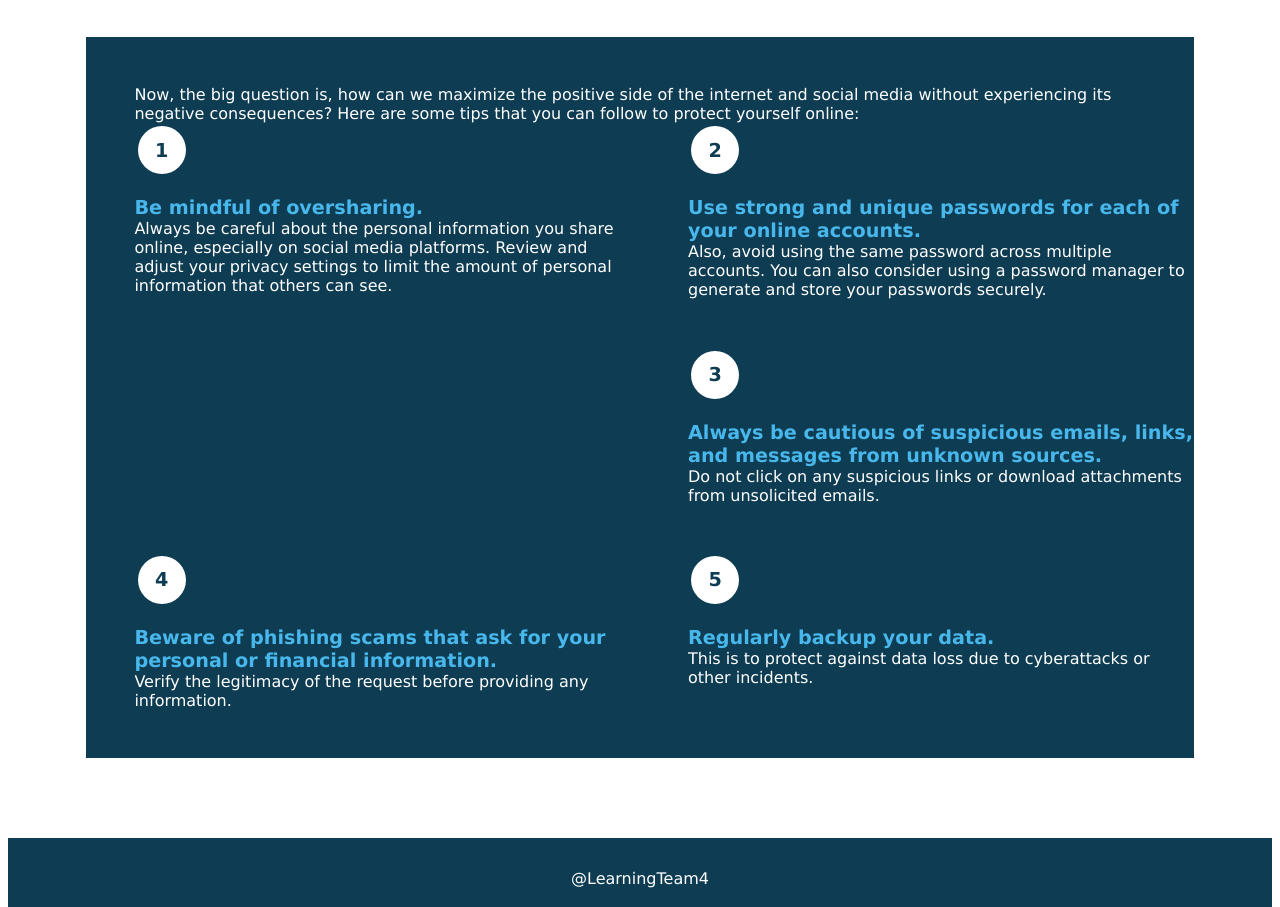
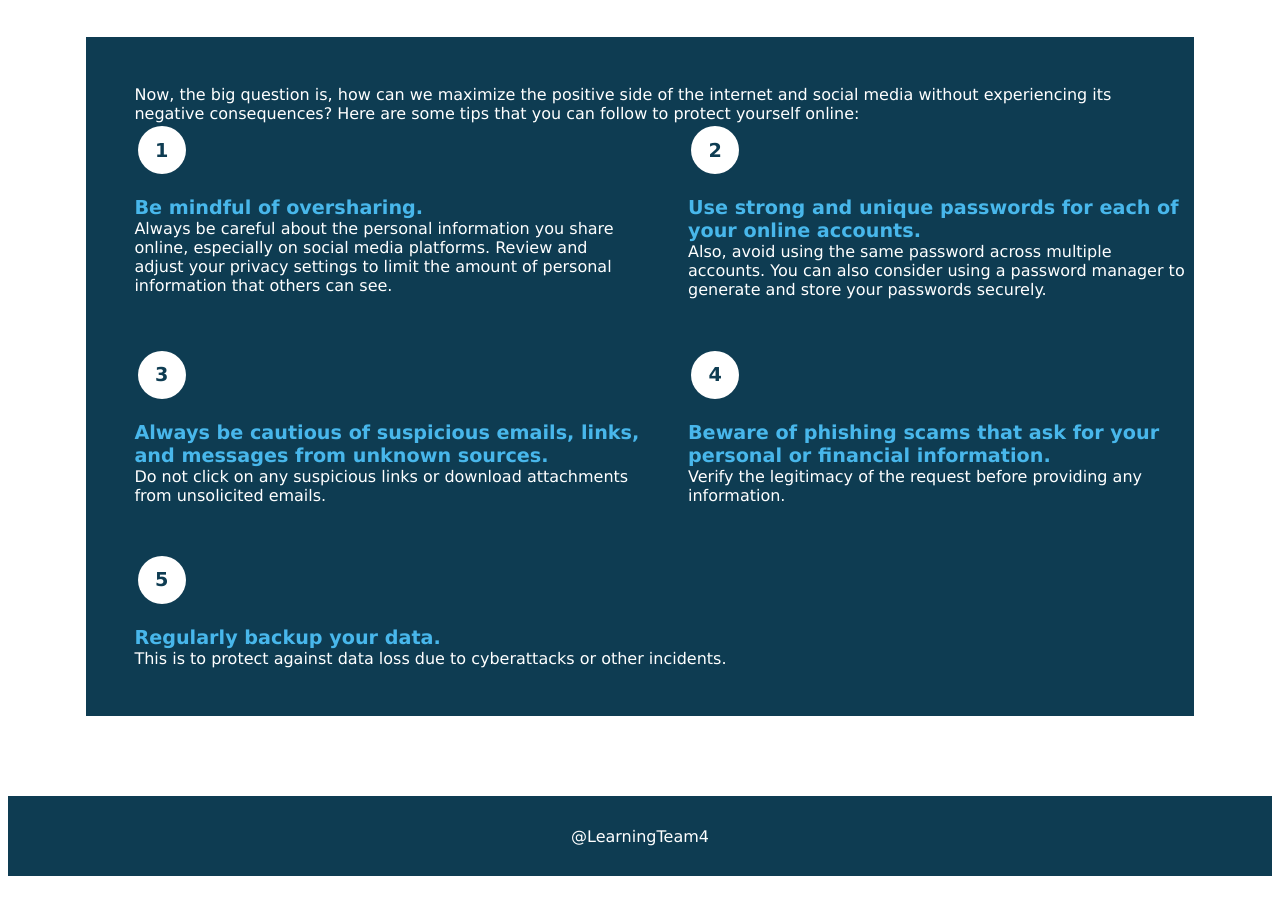
Before and after one commit to suniason/cybersecurity, a Next.js app: page /protect in a window 1280 px wide. Shown: the part 480-1387 px from the top of the page. After the commit the page ends 1364 px from the top, so only its background shows below. Built offline with nearby package versions, Linux system fonts and the light colour scheme.

Commit message:
another change

```diff
--- a/pages/protect.tsx
+++ b/pages/protect.tsx
@@ -1,3 +1,4 @@
+/* eslint-disable @next/next/no-img-element */
 const Protect : React.FC = () => {
 
     return(
--- a/styles/globals.css
+++ b/styles/globals.css
@@ -51,8 +51,8 @@
   gap: 3rem;
 }
 
-.grid1{
-  grid-row: 1/3;
+.grid5{
+  grid-column: 1/3;
 }
 
 .gridbottom span{
```
